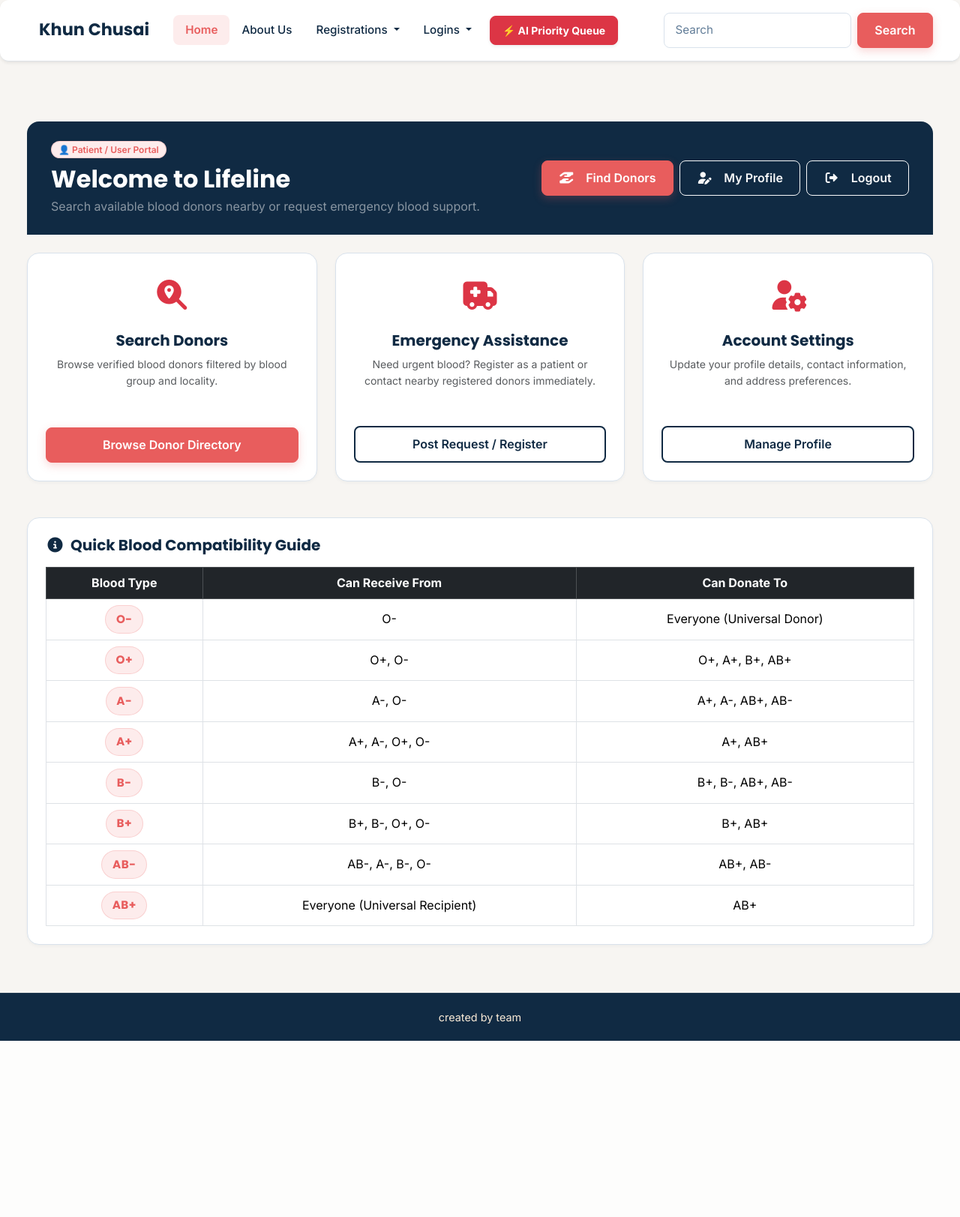
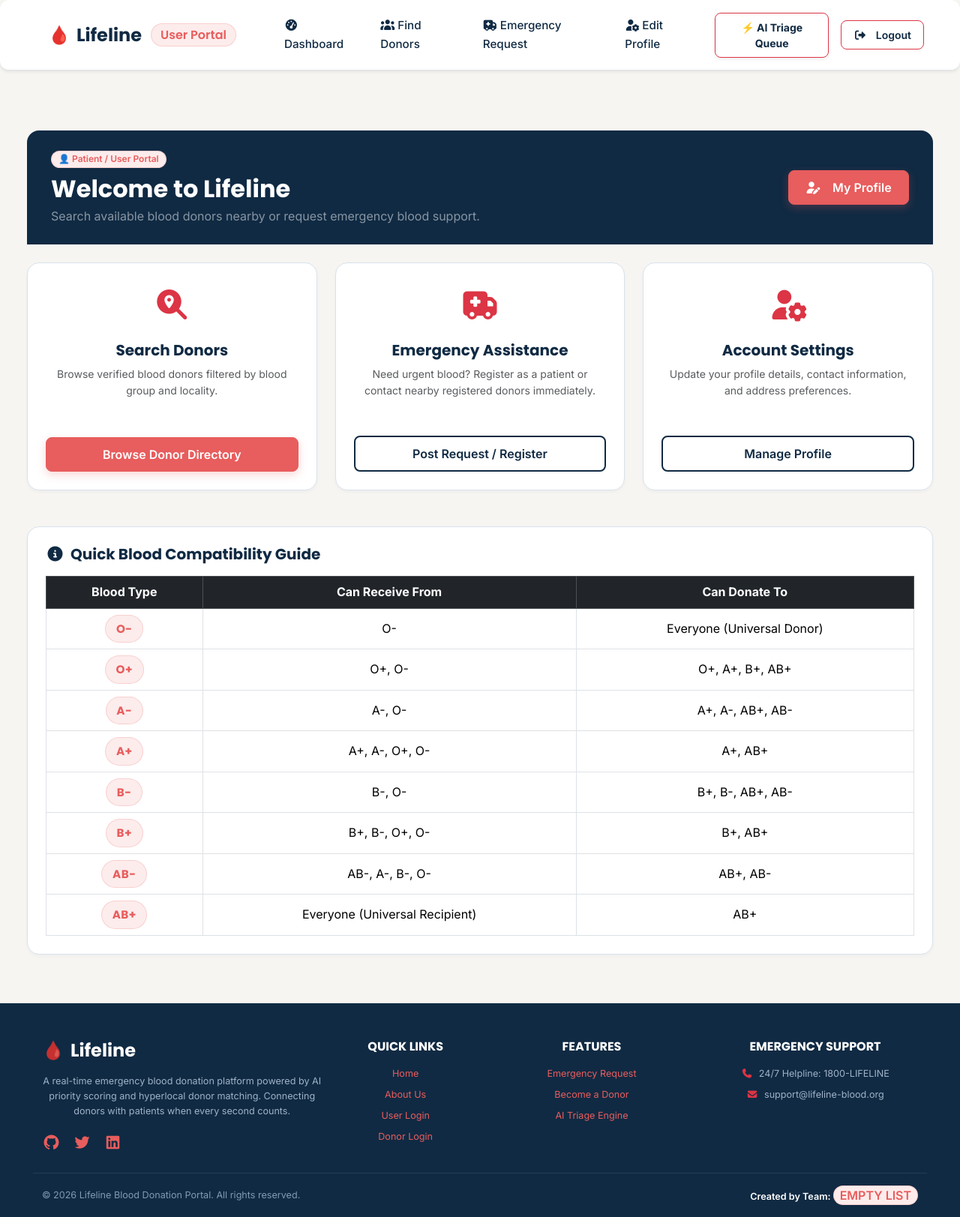
Before and after one commit to ashutoshprofessionalwork-create/BUILDSPRINT-HACKTHON-, a Django app: page /user-home/ in a window 1280 px wide. Shown: the whole page at 75% size. Before the commit the page ends 1388 px from the top, so only its background shows below. Run offline with Django 5.2, Linux system fonts and the light colour scheme; data comes from the database, SQL or seed files in the repository; both versions use the stored data as it was after the commit.

Commit message:
second final update

```diff
--- a/Hackathon/blood_bank/bank_app/templates/common/footer.html
+++ b/Hackathon/blood_bank/bank_app/templates/common/footer.html
@@ -1,3 +1,56 @@
-<div class="container-fluid" style="height: 30px ; background: black; margin: auto; text-align: center;">
-    <span style="color: antiquewhite;"> created by team</span>
-</div>
+<footer class="text-white pt-5 pb-3 border-top mt-auto" style="background-color: var(--color-navy, #102A43);">
+  <div class="container" style="max-width: 1200px;">
+    <div class="row g-4 pb-4 border-bottom border-secondary border-opacity-25">
+      <!-- Brand Column -->
+      <div class="col-lg-4 col-md-6">
+        <h4 class="fw-bold text-white mb-3 d-flex align-items-center gap-2">
+          <span>🩸</span> Lifeline
+        </h4>
+        <p class="small mb-3" style="color: #9FB3C8;">
+          A real-time emergency blood donation platform powered by AI priority scoring and hyperlocal donor matching. Connecting donors with patients when every second counts.
+        </p>
+        <div class="d-flex gap-3 fs-5">
+          <a href="#" class="text-decoration-none" style="color: #9FB3C8;"><i class="fa-brands fa-github"></i></a>
+          <a href="#" class="text-decoration-none" style="color: #9FB3C8;"><i class="fa-brands fa-twitter"></i></a>
+          <a href="#" class="text-decoration-none" style="color: #9FB3C8;"><i class="fa-brands fa-linkedin"></i></a>
+        </div>
+      </div>
+
+      <!-- Quick Links -->
+      <div class="col-lg-2 col-md-6 col-6">
+        <h6 class="fw-bold text-white text-uppercase tracking-wider mb-3">Quick Links</h6>
+        <ul class="list-unstyled mb-0 small">
+          <li class="mb-2"><a href="{% url 'home-page' %}" class="text-decoration-none" style="color: #9FB3C8;">Home</a></li>
+          <li class="mb-2"><a href="{% url 'aboutUS' %}" class="text-decoration-none" style="color: #9FB3C8;">About Us</a></li>
+          <li class="mb-2"><a href="{% url 'user-login' %}" class="text-decoration-none" style="color: #9FB3C8;">User Login</a></li>
+          <li class="mb-2"><a href="{% url 'donor-login' %}" class="text-decoration-none" style="color: #9FB3C8;">Donor Login</a></li>
+        </ul>
+      </div>
+
+      <!-- Features -->
+      <div class="col-lg-3 col-md-6 col-6">
+        <h6 class="fw-bold text-white text-uppercase tracking-wider mb-3">Features</h6>
+        <ul class="list-unstyled mb-0 small">
+          <li class="mb-2"><a href="{% url 'patient-registration' %}" class="text-decoration-none" style="color: #9FB3C8;">Emergency Request</a></li>
+          <li class="mb-2"><a href="{% url 'donor-registration' %}" class="text-decoration-none" style="color: #9FB3C8;">Become a Donor</a></li>
+          <li class="mb-2"><a href="{% url 'admin_priority_dashboard' %}" class="text-decoration-none" style="color: #9FB3C8;">AI Triage Engine</a></li>
+        </ul>
+      </div>
+
+      <!-- Emergency Support -->
+      <div class="col-lg-3 col-md-6">
+        <h6 class="fw-bold text-white text-uppercase tracking-wider mb-3">Emergency Support</h6>
+        <p class="small mb-2" style="color: #9FB3C8;"><i class="fa-solid fa-phone me-2 text-danger"></i>24/7 Helpline: 1800-LIFELINE</p>
+        <p class="small mb-0" style="color: #9FB3C8;"><i class="fa-solid fa-envelope me-2 text-danger"></i>support@lifeline-blood.org</p>
+      </div>
+    </div>
+
+    <!-- Bottom Copyright & Credit -->
+    <div class="d-flex flex-wrap justify-content-between align-items-center pt-3 small text-center text-md-start" style="color: #829AB1;">
+      <p class="mb-1 mb-md-0">&copy; 2026 Lifeline Blood Donation Portal. All rights reserved.</p>
+      <p class="mb-0 fw-semibold text-white">
+        Created by Team: <span class="badge bg-danger px-2 py-1 fs-6">EMPTY LIST</span>
+      </p>
+    </div>
+  </div>
+</footer>
--- a/Hackathon/blood_bank/bank_app/templates/common/navbar.html
+++ b/Hackathon/blood_bank/bank_app/templates/common/navbar.html
@@ -1,45 +1,40 @@
 <nav class="navbar navbar-expand-lg bg-white border-bottom shadow-sm">
-  <div class="container-fluid">
-    <a class="navbar-brand" href="/">Khun Chusai</a>
-    <button class="navbar-toggler" type="button" data-bs-toggle="collapse" data-bs-target="#navbarSupportedContent" aria-controls="navbarSupportedContent" aria-expanded="false" aria-label="Toggle navigation">
+  <div class="container-fluid px-4">
+    <a class="navbar-brand text-navy fw-bold fs-4 d-flex align-items-center gap-2" href="{% url 'home-page' %}">
+      <span>🩸</span>
+      <span class="text-navy">Lifeline</span>
+    </a>
+    <button class="navbar-toggler border-0 shadow-none" type="button" data-bs-toggle="collapse" data-bs-target="#publicNavbar" aria-controls="publicNavbar" aria-label="Toggle navigation">
       <span class="navbar-toggler-icon"></span>
     </button>
-    <div class="collapse navbar-collapse" id="navbarSupportedContent">
-      <ul class="navbar-nav me-auto mb-2 mb-lg-0 align-items-center">
+    <div class="collapse navbar-collapse" id="publicNavbar">
+      <ul class="navbar-nav ms-auto mb-2 mb-lg-0 align-items-lg-center gap-lg-1">
         <li class="nav-item">
-          <a class="nav-link active" aria-current="page" href="/">Home</a>
+          <a class="nav-link px-3 fw-medium" href="{% url 'home-page' %}"><i class="fa-solid fa-house me-1"></i>Home</a>
         </li>
         <li class="nav-item">
-          <a class="nav-link" href="/aboutUS/">About Us</a>
+          <a class="nav-link px-3 fw-medium" href="{% url 'aboutUS' %}"><i class="fa-solid fa-circle-info me-1"></i>About Us</a>
         </li>
         <li class="nav-item dropdown">
-          <a class="nav-link dropdown-toggle" href="#" role="button" data-bs-toggle="dropdown" aria-expanded="false">
-            Registrations
+          <a class="nav-link dropdown-toggle px-3 fw-medium" href="#" role="button" data-bs-toggle="dropdown" aria-expanded="false">
+            <i class="fa-solid fa-user-plus me-1"></i>Register
           </a>
-          <ul class="dropdown-menu">
-            <li><a class="dropdown-item" href="/user-registration/">User</a></li>
-            <li><a class="dropdown-item" href="/donor-registration/">Donor</a></li>
+          <ul class="dropdown-menu border-0 shadow-sm">
+            <li><a class="dropdown-item py-2" href="{% url 'user-registration' %}"><i class="fa-solid fa-user me-2 text-primary"></i>As User / Patient</a></li>
+            <li><a class="dropdown-item py-2" href="{% url 'donor-registration' %}"><i class="fa-solid fa-hand-holding-heart me-2 text-danger"></i>As Blood Donor</a></li>
           </ul>
         </li>
 
         <li class="nav-item dropdown">
-          <a class="nav-link dropdown-toggle" href="#" role="button" data-bs-toggle="dropdown" aria-expanded="false">
-            Logins
+          <a class="nav-link dropdown-toggle px-3 fw-medium" href="#" role="button" data-bs-toggle="dropdown" aria-expanded="false">
+            <i class="fa-solid fa-right-to-bracket me-1"></i>Login
           </a>
-          <ul class="dropdown-menu">
-            <li><a class="dropdown-item" href="/user-login/">User</a></li>
-            <li><a class="dropdown-item" href="/donor-login/">Donor</a></li>
+          <ul class="dropdown-menu border-0 shadow-sm">
+            <li><a class="dropdown-item py-2" href="{% url 'user-login' %}"><i class="fa-solid fa-user-check me-2 text-primary"></i>User Login</a></li>
+            <li><a class="dropdown-item py-2" href="{% url 'donor-login' %}"><i class="fa-solid fa-heart-circle-check me-2 text-danger"></i>Donor Login</a></li>
           </ul>
         </li>
-
-        <li class="nav-item ms-lg-2 mt-2 mt-lg-0">
-          <a class="btn btn-danger btn-sm text-white px-3 fw-bold shadow-sm" href="/priority-queue/">⚡ AI Priority Queue</a>
-        </li>
       </ul>
-      <form class="d-flex" role="search">
-        <input class="form-control me-2" type="search" placeholder="Search" aria-label="Search"/>
-        <button class="btn btn-outline-success" type="submit">Search</button>
-      </form>
     </div>
   </div>
 </nav>
--- a/Hackathon/blood_bank/bank_app/templates/donor/donor_home.html
+++ b/Hackathon/blood_bank/bank_app/templates/donor/donor_home.html
@@ -22,8 +22,7 @@
                 <p class="text-white-50 mb-0">Your profile is active and ready to help save lives in your area.</p>
             </div>
             <div class="d-flex gap-2">
-                <a href="{% url 'user-info' %}" class="btn btn-coral"><i class="fa-solid fa-user-pen me-2"></i>My Profile</a>
-                <a href="{% url 'home-page' %}" class="btn btn-outline-light"><i class="fa-solid fa-right-from-bracket me-2"></i>Logout</a>
+                <a href="{% url 'edit-donor-details' %}" class="btn btn-coral"><i class="fa-solid fa-user-pen me-2"></i>Edit Profile</a>
             </div>
         </div>
 
--- a/Hackathon/blood_bank/bank_app/templates/html/act_respond.html
+++ b/Hackathon/blood_bank/bank_app/templates/html/act_respond.html
@@ -4,10 +4,7 @@
     <meta charset="UTF-8">
     <meta name="viewport" content="width=device-width, initial-scale=1.0">
     <title>AI Priority Queue - Lifeline Admin</title>
-    <!-- Bootstrap 5 CSS -->
-    <link href="https://cdn.jsdelivr.net/npm/bootstrap@5.3.0/dist/css/bootstrap.min.css" rel="stylesheet">
-    <!-- Bootstrap Icons -->
-    <link href="https://cdn.jsdelivr.net/npm/bootstrap-icons@1.11.0/font/bootstrap-icons.css" rel="stylesheet">
+    {% include 'common/common_css.html' %}
     <style>
         body {
             background-color: #f8f9fa;
--- a/Hackathon/blood_bank/bank_app/templates/patient/emergency_request.html
+++ b/Hackathon/blood_bank/bank_app/templates/patient/emergency_request.html
@@ -19,7 +19,7 @@
 </head>
 <body>
 
-    {% include 'common/navbar.html' %}
+    {% include 'user/user_header.html' %}
 
     <div class="container py-5">
         <div class="row justify-content-center">
--- a/Hackathon/blood_bank/bank_app/templates/user/donor_info.html
+++ b/Hackathon/blood_bank/bank_app/templates/user/donor_info.html
@@ -10,7 +10,7 @@
 </head>
 
 <body>
-    {% include 'common/navbar.html' %}
+    {% include 'user/user_header.html' %}
     {% include 'common/message.html' %}
 
     <div class="main-div">
@@ -20,8 +20,8 @@
                 <h1 class="h3 text-navy fw-bold mb-1">Donor Directory</h1>
                 <p class="text-muted small mb-0">List of verified registered blood donors available for contact</p>
             </div>
-            <a href="{% url 'home-page' %}" class="btn btn-outline-navy btn-sm">
-                <i class="fa-solid fa-arrow-left me-1"></i>Back to Home
+            <a href="{% url 'user-home' %}" class="btn btn-outline-navy btn-sm">
+                <i class="fa-solid fa-arrow-left me-1"></i>Back to Dashboard
             </a>
         </div>
 
--- a/Hackathon/blood_bank/bank_app/templates/user/user_header.html
+++ b/Hackathon/blood_bank/bank_app/templates/user/user_header.html
@@ -1,40 +1,35 @@
-<nav class="navbar bg-body-tertiary fixed-top">
-  <div class="container-fluid">
-    <a class="navbar-brand" href="#">Offcanvas navbar</a>
-    <button class="navbar-toggler" type="button" data-bs-toggle="offcanvas" data-bs-target="#offcanvasNavbar" aria-controls="offcanvasNavbar" aria-label="Toggle navigation">
+<nav class="navbar navbar-expand-lg bg-white border-bottom shadow-sm">
+  <div class="container-fluid px-4">
+    <a class="navbar-brand text-navy fw-bold fs-4 d-flex align-items-center gap-2" href="{% url 'user-home' %}">
+      <span>🩸</span>
+      <span class="text-navy">Lifeline</span>
+      <span class="badge bg-primary ms-1 fs-6 fw-semibold">User Portal</span>
+    </a>
+    <button class="navbar-toggler border-0 shadow-none" type="button" data-bs-toggle="collapse" data-bs-target="#userNavbar" aria-controls="userNavbar" aria-label="Toggle navigation">
       <span class="navbar-toggler-icon"></span>
     </button>
-    <div class="offcanvas offcanvas-end" tabindex="-1" id="offcanvasNavbar" aria-labelledby="offcanvasNavbarLabel">
-      <div class="offcanvas-header">
-        <h5 class="offcanvas-title" id="offcanvasNavbarLabel">Offcanvas</h5>
-        <button type="button" class="btn-close" data-bs-dismiss="offcanvas" aria-label="Close"></button>
-      </div>
-      <div class="offcanvas-body">
-        <ul class="navbar-nav justify-content-end flex-grow-1 pe-3">
+    <div class="collapse navbar-collapse" id="userNavbar">
+      <ul class="navbar-nav me-auto mb-2 mb-lg-0 align-items-lg-center ms-lg-3 gap-lg-1">
         <li class="nav-item">
-            <a class="nav-link active" aria-current="page" href="#">Home</a>
+          <a class="nav-link px-3 fw-medium" href="{% url 'user-home' %}"><i class="fa-solid fa-gauge-high me-1"></i>Dashboard</a>
         </li>
         <li class="nav-item">
-            <a class="nav-link" href="#">Link</a>
+          <a class="nav-link px-3 fw-medium" href="{% url 'donor-info' %}"><i class="fa-solid fa-users me-1"></i>Find Donors</a>
         </li>
-          <li class="nav-item dropdown">
-            <a class="nav-link dropdown-toggle" href="#" role="button" data-bs-toggle="dropdown" aria-expanded="false">
-              Dropdown
-            </a>
-            <ul class="dropdown-menu">
-              <li><a class="dropdown-item" href="#">Action</a></li>
-              <li><a class="dropdown-item" href="#">Another action</a></li>
-              <li>
-                <hr class="dropdown-divider">
+        <li class="nav-item">
+          <a class="nav-link px-3 fw-medium" href="{% url 'patient-registration' %}"><i class="fa-solid fa-truck-medical me-1"></i>Emergency Request</a>
         </li>
-              <li><a class="dropdown-item" href="#">Something else here</a></li>
-            </ul>
+        <li class="nav-item">
+          <a class="nav-link px-3 fw-medium" href="{% url 'edit-user-details' %}"><i class="fa-solid fa-user-gear me-1"></i>Edit Profile</a>
+        </li>
+        <li class="nav-item ms-lg-2 mt-2 mt-lg-0">
+          <a class="btn btn-outline-danger btn-sm px-3 fw-bold shadow-sm" href="{% url 'admin_priority_dashboard' %}">⚡ AI Triage Queue</a>
         </li>
       </ul>
-        <form class="d-flex mt-3" role="search">
-          <input class="form-control me-2" type="search" placeholder="Search" aria-label="Search"/>
-          <button class="btn btn-outline-success" type="submit">Search</button>
-        </form>
+      <div class="d-flex align-items-center gap-2 ms-lg-3">
+        <a href="{% url 'home-page' %}" class="btn btn-outline-danger btn-sm px-3 fw-semibold">
+          <i class="fa-solid fa-right-from-bracket me-1"></i>Logout
+        </a>
       </div>
     </div>
   </div>
--- a/Hackathon/blood_bank/bank_app/templates/user/user_home.html
+++ b/Hackathon/blood_bank/bank_app/templates/user/user_home.html
@@ -10,7 +10,7 @@
 </head>
 
 <body>
-    {% include 'common/navbar.html' %}
+    {% include 'user/user_header.html' %}
     {% include 'common/message.html' %}
 
     <div class="main-div">
@@ -22,9 +22,7 @@
                 <p class="text-white-50 mb-0">Search available blood donors nearby or request emergency blood support.</p>
             </div>
             <div class="d-flex gap-2">
-                <a href="{% url 'donor-info' %}" class="btn btn-coral"><i class="fa-solid fa-hand-holding-hand me-2"></i>Find Donors</a>
-                <a href="{% url 'edit-user-details' %}" class="btn btn-outline-light"><i class="fa-solid fa-user-pen me-2"></i>My Profile</a>
-                <a href="{% url 'home-page' %}" class="btn btn-outline-light"><i class="fa-solid fa-right-from-bracket me-2"></i>Logout</a>
+                <a href="{% url 'edit-user-details' %}" class="btn btn-coral"><i class="fa-solid fa-user-pen me-2"></i>My Profile</a>
             </div>
         </div>
 
@@ -48,7 +46,7 @@
                     </div>
                     <h3 class="h5 text-navy fw-bold mb-2">Emergency Assistance</h3>
                     <p class="text-muted small mb-4">Need urgent blood? Register as a patient or contact nearby registered donors immediately.</p>
-                    <a href="{% url 'user-registration' %}" class="btn btn-outline-navy mt-auto">Post Request / Register</a>
+                    <a href="{% url 'patient-registration' %}" class="btn btn-outline-navy mt-auto">Post Request / Register</a>
                 </div>
             </div>
 
```
Also changed, not shown: Hackathon/blood_bank/bank_app/templates/donor/donor_header.html (+15 -10 lines), Hackathon/blood_bank/bank_app/templates/html/index.html (+10 -13 lines), Hackathon/blood_bank/db.sqlite3. Lines whose indentation alone changed are shown as unchanged.
